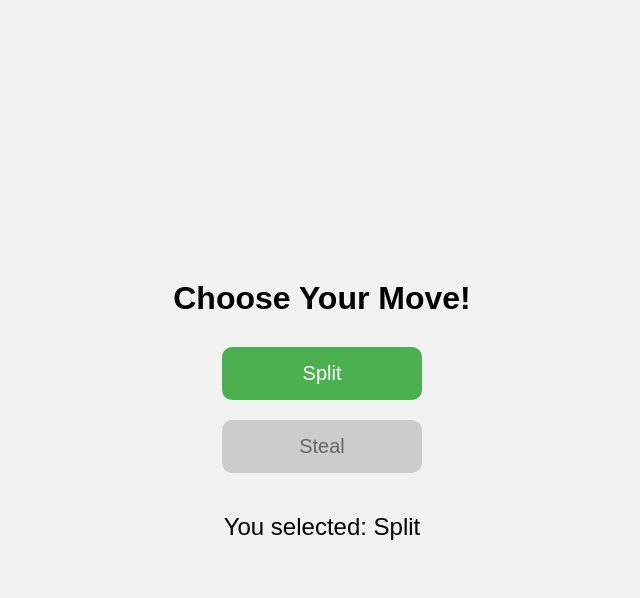
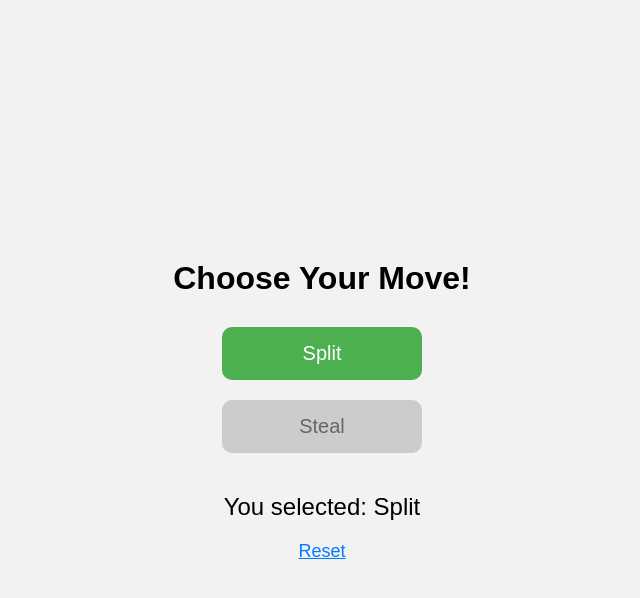
Before and after one commit to keith79sg/stealorsplit, a plain HTML site: page index.html in a window 1280 px wide. Both pictures are taken after a click on the button "Split". Shown: the whole page, without its empty margins (318-958 px from the left). Drawn offline with Linux system fonts and the light colour scheme.

Commit message:
Update index.html

```diff
--- a/index.html
+++ b/index.html
@@ -45,6 +45,18 @@
     font-size: 24px;
   }
 
+  #reset {
+    margin-top: 20px;
+    font-size: 18px;
+    text-decoration: underline;
+    color: #007BFF;
+    cursor: pointer;
+  }
+
+  #reset:hover {
+    color: #0056b3;
+  }
+
   @media (max-width: 768px) {
     body {
       padding: 20px;
@@ -63,6 +75,9 @@
       font-size: 20px;
       text-align: center;
     }
+    #reset {
+      font-size: 18px;
+    }
   }
 </style>
 </head>
@@ -72,24 +87,28 @@
   <button id="stealBtn" onclick="selectChoice('Steal')">Steal</button>
 
   <div id="result"></div>
+  <div id="reset" onclick="resetPage()">Reset</div>
 
   <script>
     function selectChoice(choice) {
       document.getElementById("result").innerText = "You selected: " + choice;
 
-      // Determine selected and non-selected button
       const splitBtn = document.getElementById('splitBtn');
       const stealBtn = document.getElementById('stealBtn');
 
       if (choice === 'Split') {
         splitBtn.disabled = true;
         stealBtn.disabled = true;
-        stealBtn.classList.add('disabled'); // grey out the other button
+        stealBtn.classList.add('disabled');
       } else {
         splitBtn.disabled = true;
         stealBtn.disabled = true;
-        splitBtn.classList.add('disabled'); // grey out the other button
+        splitBtn.classList.add('disabled');
       }
+    }
+
+    function resetPage() {
+      location.reload(); // reloads the page
     }
   </script>
 </body>
```
